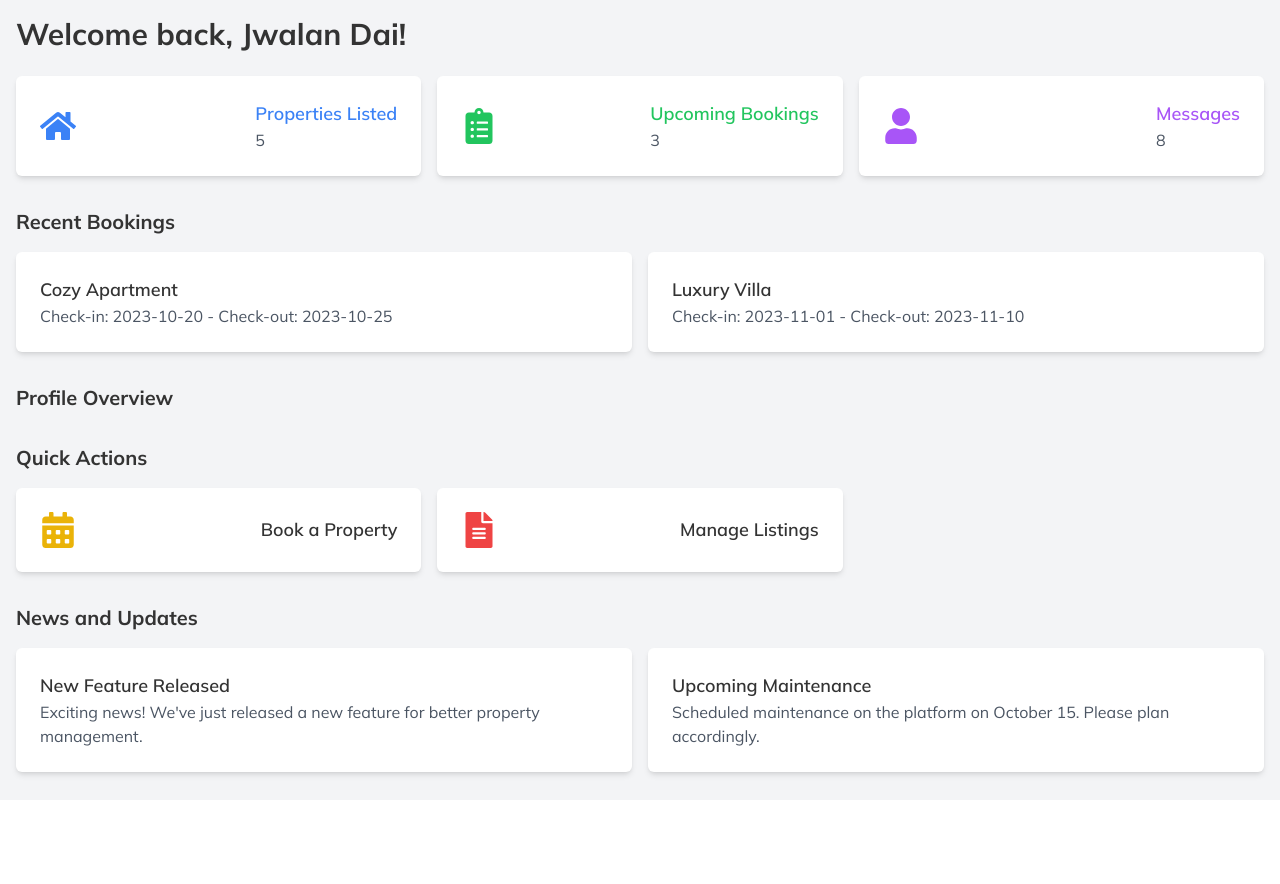
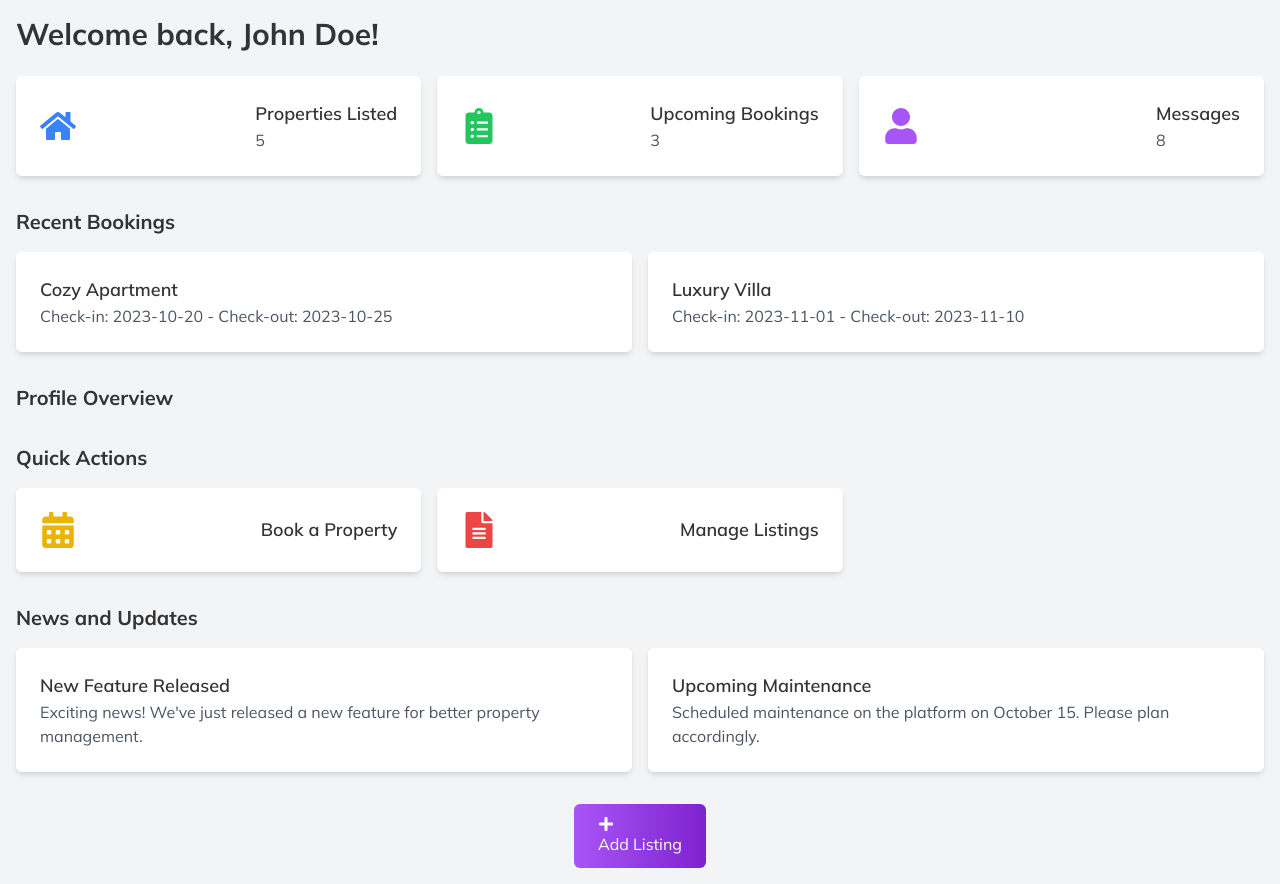
Before and after one commit to dippes10/rental-dai-frontend, a Next.js app: page /lister-profile in a window 1280 px wide. Before the commit the page ends 800 px from the top, so only its background shows below. Built offline with nearby package versions, Linux system fonts and the light colour scheme.

Commit message:
profiles

```diff
--- a/constants/index.ts
+++ b/constants/index.ts
@@ -72,7 +72,7 @@ export const SiteMeta = {
           {
             id: "Lister-Form",
             navItem: "Lister Form",
-            navLink: "",
+            navLink: "/",
           },
           {
             id: "lister-profile",
--- a/pages/contact.tsx
+++ b/pages/contact.tsx
@@ -3,6 +3,7 @@
 import React from 'react';
 import AppLayout from "../components/AppLayout";
 import Navbar from '../components/Navbar/navbar';
+import ListerProfile from './lister-profile';
 
 
 const Contact: React.FC = () => {
--- a/pages/lister-login.tsx
+++ b/pages/lister-login.tsx
@@ -4,7 +4,7 @@ import AppLayout from "../components/AppLayout";
 import NextImage from "next/image"; // Import next/image
 import { FaGithub, FaFacebook, FaGoogle } from "react-icons/fa"; // Import icons
 import router from "next/router";
-import ListerForm from "../components/Lister-Signup/lister-form";
+// import ListerForm from "../components/Forms/lister-form";
 
 
 const handleSubmit = async (event: React.FormEvent) => {
@@ -149,7 +149,7 @@ function SignInBasic() {
           </div>
         </div>
       </div>
-      <ListerForm/>
+      {/* <ListerForm/> */}
       <div className="w-full absolute z-2 bottom-8">
         {/* Footer code here (if you have an alternative component) */}
       </div>
--- a/pages/lister-profile.tsx
+++ b/pages/lister-profile.tsx
@@ -1,19 +1,18 @@
 /* eslint-disable react/jsx-no-undef */
-import React from "react";
+import React, { useState } from "react";
 import Navbar from "../components/Navbar/navbar";
-import {
-  FaHome,
-  FaUser,
-  FaClipboardList,
-  FaNewspaper,
-  FaCalendarAlt,
-  FaFileAlt,
-} from "react-icons/fa";
+import { FaHome, FaUser, FaClipboardList, FaNewspaper, FaCalendarAlt, FaFileAlt, FaPlus } from "react-icons/fa";
+import ListerForm from "./Forms/lister-form";
+import router from "next/router";
 
 const ListerProfile: React.FC = () => {
+  const [showForm, setShowForm] = useState(false); // State to control the display of the ListerForm
+
+  const toggleForm = () => setShowForm(!showForm);
+
   // Placeholder data (replace with actual data)
   const listerData = {
-    name: "Jwalan Dai",
+    name: "John Doe",
     propertiesListed: 5,
     upcomingBookings: 3,
     messages: 8,
@@ -54,44 +53,72 @@ const ListerProfile: React.FC = () => {
 
         <div className="grid grid-cols-1 gap-4 sm:grid-cols-2 lg:grid-cols-3">
           {/* Property Listings */}
-          <div className="p-6 bg-white shadow-md rounded-md flex items-center justify-between transform hover:scale-105 transition-transform">
-            <div>
-              <FaHome className="text-4xl text-blue-500" />
-            </div>
-            <div className="ml-4">
-              <h2 className="text-lg font-semibold text-blue-500">Properties Listed</h2>
-              <p className="text-gray-600">{listerData.propertiesListed}</p>
-            </div>
-          </div>
-
+          <ProfileStat
+            icon={<FaHome className="text-4xl text-blue-500" />}
+            title="Properties Listed"
+            value={listerData.propertiesListed}
+          />
           {/* Upcoming Bookings */}
-          <div className="p-6 bg-white shadow-md rounded-md flex items-center justify-between transform hover:scale-105 transition-transform">
-            <div>
-              <FaClipboardList className="text-4xl text-green-500" />
-            </div>
-            <div className="ml-4">
-              <h2 className="text-lg font-semibold text-green-500">Upcoming Bookings</h2>
-              <p className="text-gray-600">{listerData.upcomingBookings}</p>
-            </div>
-          </div>
-
+          <ProfileStat
+            icon={<FaClipboardList className="text-4xl text-green-500" />}
+            title="Upcoming Bookings"
+            value={listerData.upcomingBookings}
+          />
           {/* Messages */}
-          <div className="p-6 bg-white shadow-md rounded-md flex items-center justify-between transform hover:scale-105 transition-transform">
-            <div>
-              <FaUser className="text-4xl text-purple-500" />
-            </div>
-            <div className="ml-4">
-              <h2 className="text-lg font-semibold text-purple-500">Messages</h2>
-              <p className="text-gray-600">{listerData.messages}</p>
-            </div>
-          </div>
+          <ProfileStat
+            icon={<FaUser className="text-4xl text-purple-500" />}
+            title="Messages"
+            value={listerData.messages}
+          />
         </div>
 
         {/* Recent Bookings */}
+        <RecentBookings bookings={listerData.recentBookings} />
+
+        {/* Profile Overview */}
+        <ProfileOverview />
+
+        {/* Quick Actions */}
+        <QuickActions />
+
+        {/* News and Updates */}
+        <NewsAndUpdates updates={listerData.newsAndUpdates} />
+
+        {/* "Add Listing" button */}
+        <div className="flex justify-center mt-8">
+          <button
+                      onClick={() => router.push("Forms/lister-form")}
+            className="bg-gradient-to-r from-purple-500 to-purple-700 text-white px-6 py-3 rounded-md focus:outline-none focus:ring focus:border-purple-300"
+          >
+            <FaPlus className="mr-2" />
+            Add Listing
+          </button>
+        </div>
+
+        {/* Conditionally render ListerForm based on the state */}
+        {showForm && <ListerForm />}
+      </div>
+    </div>
+  );
+};
+
+// ProfileStat component
+const ProfileStat: React.FC<{ icon: React.ReactNode; title: string; value: number }> = ({ icon, title, value }) => (
+  <div className="p-6 bg-white shadow-md rounded-md flex items-center justify-between transform hover:scale-105 transition-transform">
+    <div>{icon}</div>
+    <div className="ml-4">
+      <h2 className="text-lg font-semibold">{title}</h2>
+      <p className="text-gray-600">{value}</p>
+    </div>
+  </div>
+);
+
+// RecentBookings component
+const RecentBookings: React.FC<{ bookings: Array<{ id: number; property: string; checkInDate: string; checkOutDate: string }> }> = ({ bookings }) => (
   <div className="mt-8">
     <h2 className="text-xl font-bold mb-4">Recent Bookings</h2>
     <div className="grid grid-cols-1 sm:grid-cols-2 lg:grid-cols-2 xl:grid-cols-2 gap-4">
-            {listerData.recentBookings.map((booking) => (
+      {bookings.map((booking) => (
         <div
           key={booking.id}
           className="p-6 bg-white shadow-md rounded-md flex items-center justify-between transform hover:scale-105 transition-transform"
@@ -106,46 +133,47 @@ const ListerProfile: React.FC = () => {
       ))}
     </div>
   </div>
+);
 
-        {/* Profile Overview */}
+// ProfileOverview component
+const ProfileOverview: React.FC = () => (
   <div className="mt-8">
     <h2 className="text-xl font-bold mb-4">Profile Overview</h2>
     {/* Add more profile information and statistics here */}
   </div>
+);
 
-        {/* Quick Actions */}
+// QuickActions component
+const QuickActions: React.FC = () => (
   <div className="mt-8">
     <h2 className="text-xl font-bold mb-4">Quick Actions</h2>
     <div className="grid grid-cols-1 sm:grid-cols-2 lg:grid-cols-3 gap-4">
+      {/* Quick actions components */}
+      <QuickAction icon={<FaCalendarAlt className="text-4xl text-yellow-500" />} title="Book a Property" />
+      <QuickAction icon={<FaFileAlt className="text-4xl text-red-500" />} title="Manage Listings" />
+      {/* Add more quick action components as needed */}
+    </div>
+  </div>
+);
+
+// QuickAction component
+const QuickAction: React.FC<{ icon: React.ReactNode; title: string }> = ({ icon, title }) => (
   <div
     className="p-6 bg-white shadow-md rounded-md flex items-center justify-between transform hover:scale-105 transition-transform"
   >
-              <div>
-                <FaCalendarAlt className="text-4xl text-yellow-500" />
-              </div>
+    <div>{icon}</div>
     <div className="ml-4">
-                <h3 className="text-lg font-semibold">Book a Property</h3>
+      <h3 className="text-lg font-semibold">{title}</h3>
     </div>
   </div>
-            <div
-              className="p-6 bg-white shadow-md rounded-md flex items-center justify-between transform hover:scale-105 transition-transform"
-            >
-              <div>
-                <FaFileAlt className="text-4xl text-red-500" />
-              </div>
-              <div className="ml-4">
-                <h3 className="text-lg font-semibold">Manage Listings</h3>
-              </div>
-            </div>
-            {/* Add more quick action components as needed */}
-          </div>
-        </div>
+);
 
-        {/* News and Updates */}
+// NewsAndUpdates component
+const NewsAndUpdates: React.FC<{ updates: Array<{ id: number; title: string; content: string }> }> = ({ updates }) => (
   <div className="mt-8">
     <h2 className="text-xl font-bold mb-4">News and Updates</h2>
     <div className="grid grid-cols-1 sm:grid-cols-2 lg:grid-cols-2 xl:grid-cols-2 gap-4">
-            {listerData.newsAndUpdates.map((update) => (
+      {updates.map((update) => (
         <div
           key={update.id}
           className="p-6 bg-white shadow-md rounded-md flex flex-col justify-between transform hover:scale-105 transition-transform"
@@ -158,9 +186,6 @@ const ListerProfile: React.FC = () => {
       ))}
     </div>
   </div>
-      </div>
-    </div>
 );
-};
 
 export default ListerProfile;
--- a/pages/user-login.tsx
+++ b/pages/user-login.tsx
@@ -4,7 +4,7 @@ import AppLayout from "../components/AppLayout";
 import NextImage from "next/image"; // Import next/image
 import { FaGithub, FaFacebook, FaGoogle } from "react-icons/fa"; // Import icons
 import router from "next/router";
-import ListerForm from "../components/Lister-Signup/lister-form";
+import ListerForm from "./Forms/lister-form";
 
 
 const handleSubmit = async (event: React.FormEvent) => {
@@ -149,6 +149,7 @@ function SignInBasic() {
           </div>
         </div>
       </div>
+      <ListerForm/>
       <div className="w-full absolute z-2 bottom-8">
         {/* Footer code here (if you have an alternative component) */}
       </div>
```
Also changed, not shown: components/Layout/index.tsx (added, +28 -0 lines), pages/Forms/lister-form.tsx (renamed from components/Lister-Signup/lister-form.tsx, +36 -25 lines). Lines whose indentation alone changed are shown as unchanged.
